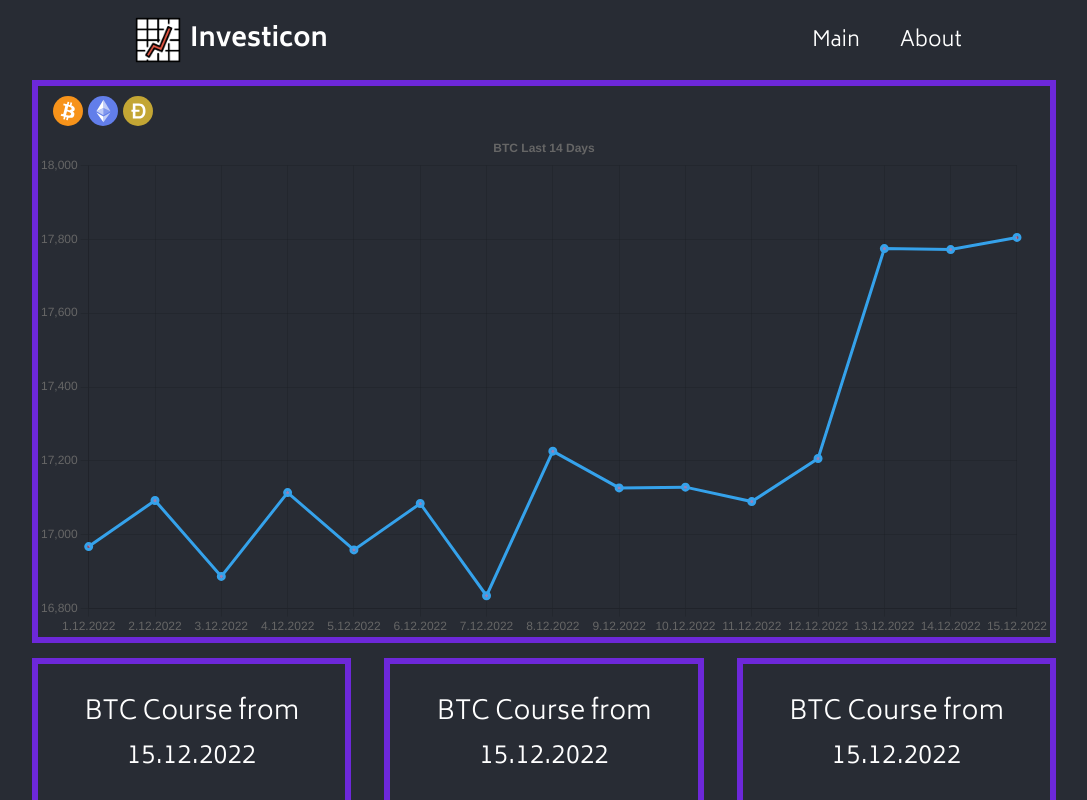
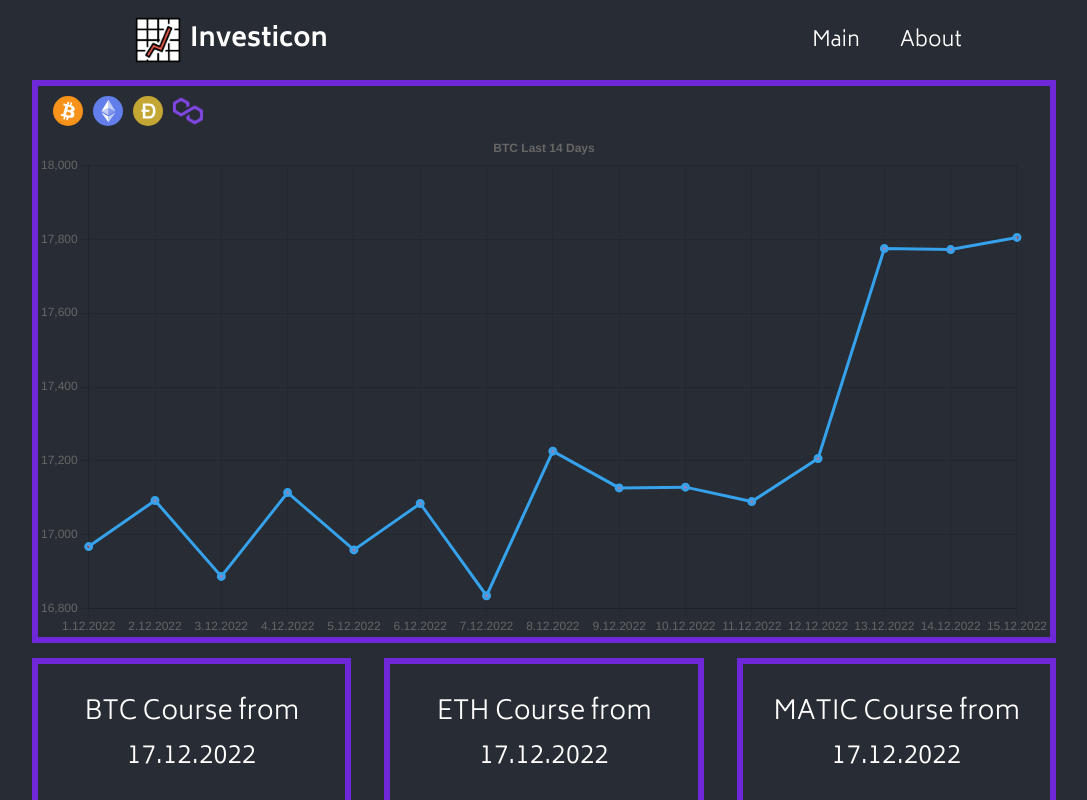
Before and after one commit to SubliminalGuy/react-stock-dash, a React (Create React App) app: page / in a window 1280 px wide. Shown: the top 800 px of the page, without its empty margins (96-1183 px from the left). Built offline with nearby package versions, Linux system fonts and the light colour scheme; no server answers.

Commit message:
Add 4th Coin and different Stats

```diff
--- a/src/App.css
+++ b/src/App.css
@@ -107,7 +107,7 @@ ul {
   padding: 5px;
   display: flex;
   justify-content: space-between;
-  width: 100px;
+  width: 150px;
 }
 
 /* Sub Graph Styling */
--- a/src/App.js
+++ b/src/App.js
@@ -18,8 +18,11 @@ import { fakeCoinData } from "./utils/fakeCoinData";
 function App() {
   const apiKey = process.env.REACT_APP_COIN_API_KEY;
 
-  const [primaryCoin, setPrimaryCoin] = useState(fakeCoinData);
+  const [primaryCoin, setPrimaryCoin] = useState(fakeCoinData[0]);
+  const [secondaryCoin, setSecondaryCoin] = useState(fakeCoinData[1]);
+  const [thirdCoin, setThirdCoin] = useState(fakeCoinData[2]);
   const [mainCoinSelected, setMainCoinSelected] = useState("BTC");
+
   const [histDataMainCoin, setHistDataMainCoin] = useState(fakeHistData);
 
   // Prepares Raw Data for Chart.js
@@ -37,18 +40,29 @@ function App() {
     ],
   });
 
-  const actualCoinStateUrl = `https://rest-sandbox.coinapi.io/v1/exchangerate/${mainCoinSelected}/EUR?apikey=${apiKey}`;
-  const histDataUrl = `https://rest.coinapi.io/v1/exchangerate/${mainCoinSelected}/USD/history?period_id=1DAY&time_start=2022-12-01T00:00:00&time_end=2022-12-14T00:00:00&apikey=${apiKey}`;
+  const primaryCoinUrl = `https://rest-sandbox.coinapi.io/v1/exchangerate/BTC/EUR?apikey=${apiKey}`;
+  const secondaryCoinUrl = `https://rest-sandbox.coinapi.io/v1/exchangerate/ETH/EUR?apikey=${apiKey}`;
 
-  function handlePrimaryCoinSelection(e) {
+  async function handlePrimaryCoinSelection(e) {
+    const mainCoin = e.target.alt;
     setMainCoinSelected(e.target.alt);
 
+    const mainCoinHistUrl = `https://rest.coinapi.io/v1/exchangerate/${mainCoin}/EUR/history?period_id=1DAY&time_start=2022-12-02T00:00:00&time_end=2022-12-17T00:00:00&apikey=${apiKey}`;
+
+    console.log(`Fetching Hist Data ${mainCoin}`);
+    let mainCoinHistData = [];
+    await fetch(mainCoinHistUrl)
+      .then((res) => res.json())
+      .then((data) => (mainCoinHistData = data));
+
+    setHistDataMainCoin(mainCoinHistData);
+    console.log(mainCoinHistData[15]);
     setChartData({
-      labels: histDataMainCoin.map((data) => humanTime(data.time_period_start)),
+      labels: mainCoinHistData.map((data) => humanTime(data.time_period_start)),
       datasets: [
         {
           label: "Dollar Price",
-          data: histDataMainCoin.map((data) => shortenRate(data.rate_close)),
+          data: mainCoinHistData.map((data) => shortenRate(data.rate_close)),
           borderColor: "rgb(53, 162, 235)",
           backgroundColor: "rgba(255, 99, 132, 0.5)",
           borderWidth: 3,
@@ -57,19 +71,14 @@ function App() {
     });
   }
 
-  useEffect(() => {
-    fetch(actualCoinStateUrl)
-      .then((res) => res.json())
-      .then((data) => setPrimaryCoin(data));
-  }, [actualCoinStateUrl]);
-
-  useEffect(() => {
-    console.log(`Fetching Hist Data ${mainCoinSelected}`);
-    fetch(histDataUrl)
-      .then((res) => res.json())
-      .then((data) => setHistDataMainCoin(data));
-    console.log(histDataMainCoin);
-  }, [histDataUrl]);
+  // useEffect(() => {
+  //   fetch(primaryCoinUrl)
+  //     .then((res) => res.json())
+  //     .then((data) => setPrimaryCoin(data));
+  //   fetch(secondaryCoinUrl)
+  //     .then((res) => res.json())
+  //     .then((data) => setSecondaryCoin(data));
+  // }, [primaryCoinUrl, secondaryCoinUrl]);
 
   return (
     <div className="App">
@@ -82,8 +91,8 @@ function App() {
         />
         <div className="Third">
           <Stats data={primaryCoin} />
-          <Stats data={primaryCoin} />
-          <Stats data={primaryCoin} />
+          <Stats data={secondaryCoin} />
+          <Stats data={thirdCoin} />
         </div>
         <div className="Half">
           <SubGraph number={1} />
--- a/src/components/MainGraph.js
+++ b/src/components/MainGraph.js
@@ -24,6 +24,12 @@ function MainGraph({ chartData, handleClick, coin }) {
           alt="DOGE"
           onClick={(e) => handleClick(e)}
         />
+        <img
+          className="cur-icon"
+          src="/matic.png"
+          alt="MATIC"
+          onClick={(e) => handleClick(e)}
+        />
       </div>
 
       <Line
--- a/src/utils/fakeCoinData.js
+++ b/src/utils/fakeCoinData.js
@@ -1,6 +1,20 @@
-export const fakeCoinData = {
-  time: "2022-12-15T09:45:09.0000000Z",
-  asset_id_base: "BTC",
-  asset_id_quote: "EUR",
-  rate: 16593.772372547216268745901526,
-};
+export const fakeCoinData = [
+  {
+    time: "2022-12-17T17:09:12.0000000Z",
+    asset_id_base: "BTC",
+    asset_id_quote: "EUR",
+    rate: 15723.924098314342216781231535,
+  },
+  {
+    time: "2022-12-17T17:08:56.0000000Z",
+    asset_id_base: "ETH",
+    asset_id_quote: "EUR",
+    rate: 1109.0959619553319707861617234,
+  },
+  {
+    time: "2022-12-17T17:10:33.0000000Z",
+    asset_id_base: "MATIC",
+    asset_id_quote: "EUR",
+    rate: 0.755579621433279969865335719,
+  },
+];
```
Also changed, not shown: public/matic.png (added), 1 other file (tests, documents, lock files or other folders).
